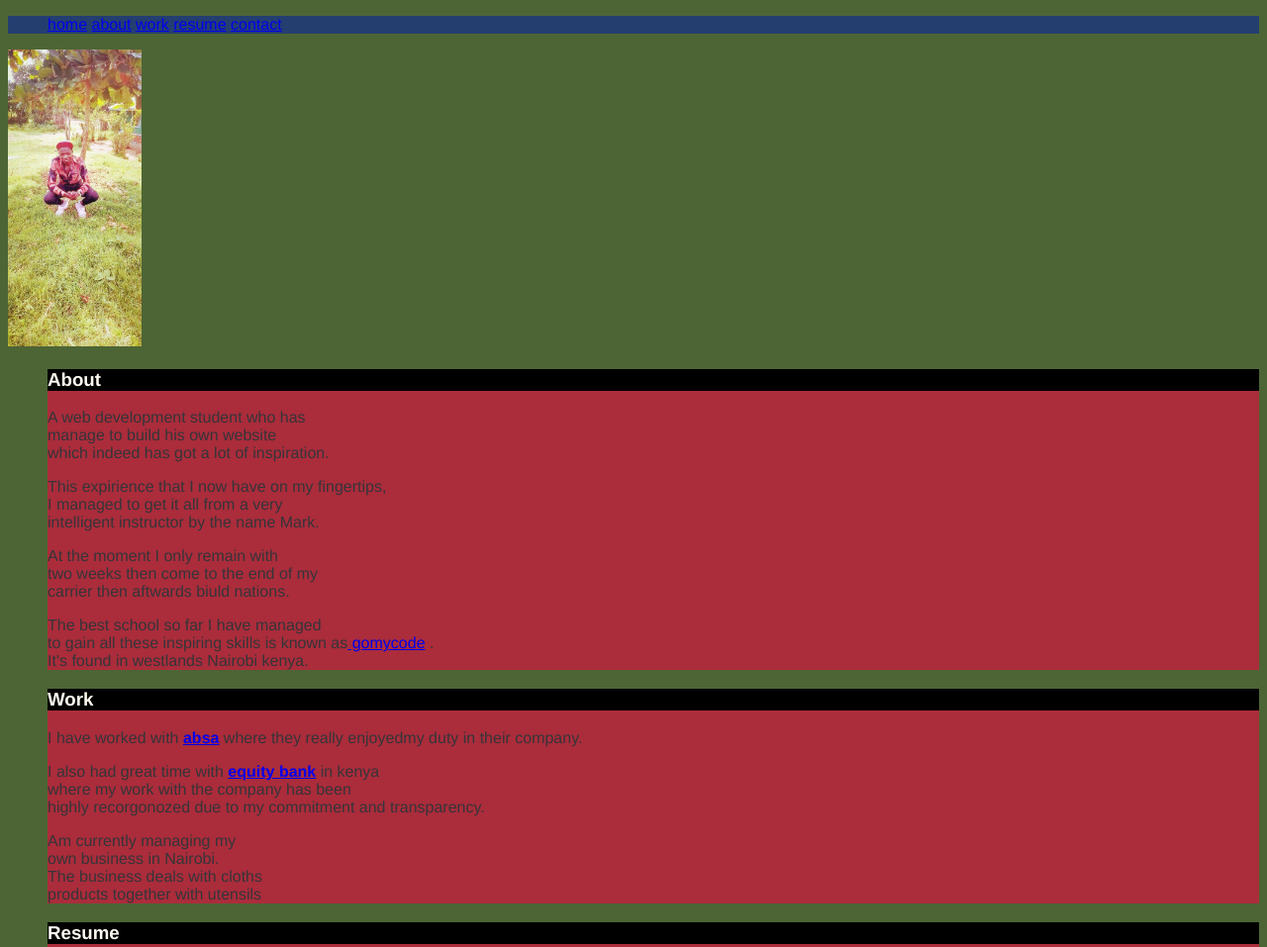
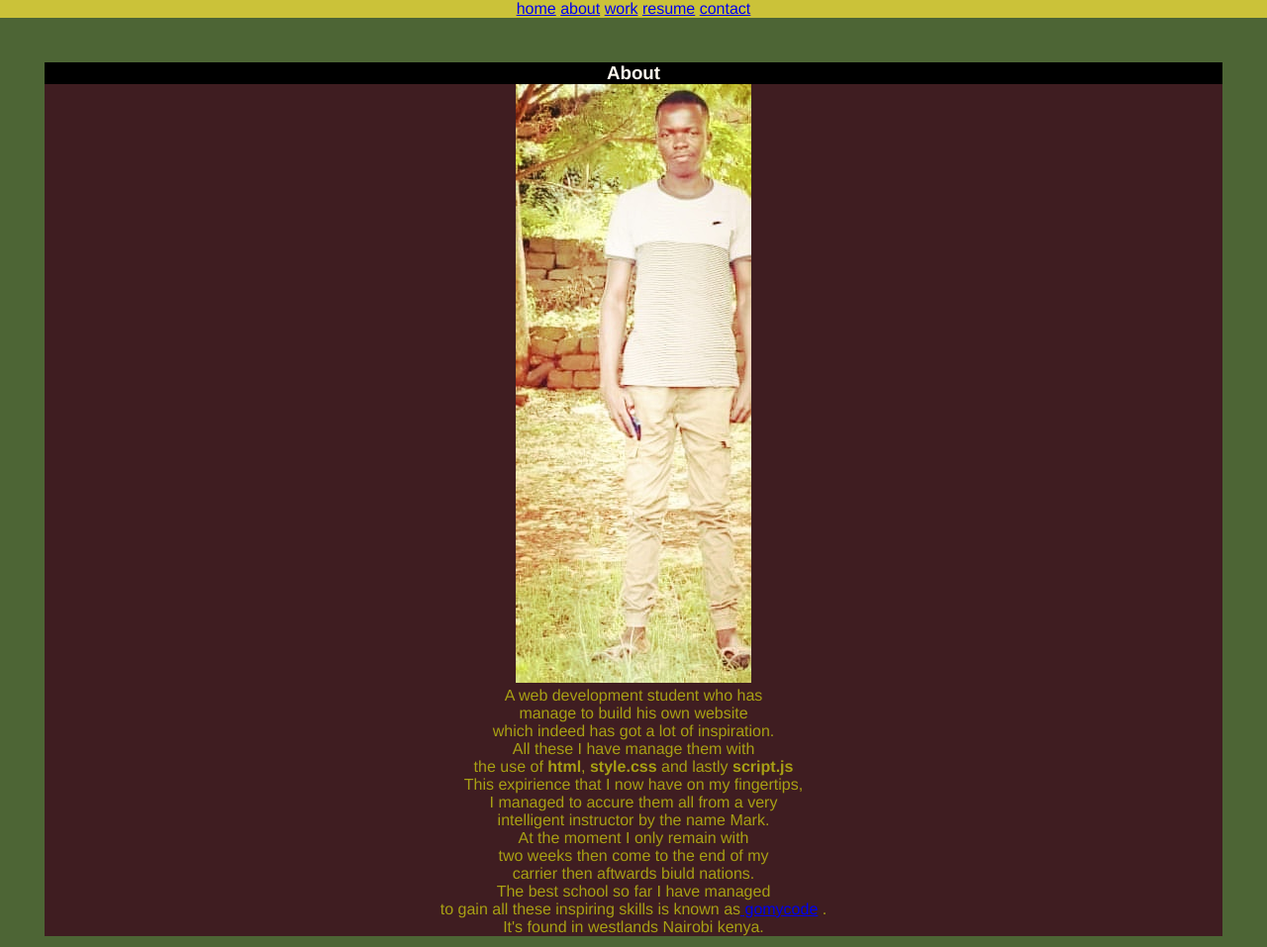
Before and after one commit to stanley-odhiambomwai/document.portfolio, a plain HTML site: page index.html in a window 1280 px wide. Shown: the top 957 px of the page at 99% size. Drawn offline with Linux system fonts and the light colour scheme.

Commit message:
changes done on index.html

```diff
--- a/index.html
+++ b/index.html
@@ -7,10 +7,10 @@
     <title>Stanley's project</title>
     <style>
       section {
-        background-color: rgb(171, 44, 59);
-        color: rgb(53, 53, 57);}
+        background-color: rgb(63, 29, 33);
+        color: rgb(168, 160, 20);}
       header {
-        background-color: rgb(36, 62, 112);
+        background-color: rgb(203, 194, 57);
         color: rgb(141, 47, 47);
         padding: 30px 20 px;
       }
@@ -26,33 +26,41 @@
   </head>
   <body>
     <header>
+      <!-- Narvbar -->
       <nav>
         <ul>
-          <li><a href="/home"> home</a></li>
+          <li><a href="#"> home</a></li>
           <li><a href="#about"> about</a></li>
           <li><a href="#work"> work</a></li>
           <li><a href="#resume"> resume</a></li>
           <li><a href="#contact"> contact</a></li>
         </ul>
       </nav>
+      <!-- End of Narvbar-->
     </header>
-    <img src="images/IMG_20240205_211759.jpg"
-    height="300px">
     <ul>
+
+      <!-- About Section-->
       <section id="about">
+        <div class="container">
         <h3>About</h3>
+        <div class="My image-profile">
+          <img src="IMG_20240205_211932 (1).jpg" alt="Stanley Odhiambo"></div>
         <li>
+          <ul>
           <p>
             A web development student who has<br />
             manage to build his own website<br />
-            which indeed has got a lot of inspiration.
+            which indeed has got a lot of inspiration.<br>
+             All these I have manage them with <br>
+             the use of <b>html</b>, <b>style.css</b> and lastly <b>script.js</b>
           </p>
         </li>
         <li>
           <p>
-            This expirience that I now have on my fingertips,<br />
-            I managed to get it all from a very <br />intelligent instructor by
-            the name Mark.
+            This expirience that I now have on my fingertips,<br>
+            I managed to accure them all from a very <br>
+            intelligent instructor by the name Mark.
           </p>
         </li>
         <li>
@@ -63,13 +71,20 @@
           </p>
           <p>
             The best school so far I have managed <br />to gain all these
-            inspiring skills is known as<a href="https://gomycode.com"> gomycode</a> .<br />
+            inspiring skills is known as<a href="https://gomycode.com" target="_blank"> gomycode</a> .<br />
             It's found in westlands Nairobi kenya.
           </p>
-        </li>
+          </li>
+        </div>
       </section>
+      <!-- End of About Section-->
+
+      <!--Work Section-->
       <section id="Work">
+        <div class="container">
       <h3>Work</h3>
+      <div class="An item of work">
+        <h4>Absabank</h4>
       <p>
         I have worked with <u><b><a href="https://www.absabank.co.ke/">absa</a></b></u> where they really enjoyedmy duty
         in their company.
@@ -83,13 +98,22 @@
          own business in Nairobi.<br>
          The business deals with cloths <br>products together with utensils</p>
       </section>
+       <!-- End of Work Section-->
+
+       <!-- Resume Section-->
       <section id="Resume">
         <h3>Resume</h3>
         <a href="https://www.tealhq.com/post/links-in-resume#"> Click to open the resume.</a>
         </section>
+        <!-- End of Resume Section-->
+
+        <!-- Contact SEction-->
       <section id="contact">
         <h3>contact</h3>
         <p> Here is where you can email me from: <a href="https://myaccount.google.com" target="_blank"> My email account.</a></p>
+        <p></p>
+        <!-- End of Contact section-->
+
     </ul>
     <u
       ><i><h4>An image of a student learning how to code.</h4></i></u
@@ -99,12 +123,11 @@
       alt="This is a picture of a student leraning on how to code"
       height="200px"
     />
-    <video></video>
     <a href="https://www.youtube.com/" target="_blank"> link to youtube</a>
     <footer>
       <h3>My details</h3>
       <ul>
-        <li <a href="https://taplink.at/en/blog"><i class="fa-brands fa-twitter"></i></a></li>
+        <li><i class="fa-brands fa-twitter"></i></a></li>
         <li><i class="fa-brands fa-facebook"></i></li>
         <li><i class="fa-brands fa-instagram"></i></li>
         <li><i class="fa-brands fa-whatsapp"></i></li>
--- a/style.css
+++ b/style.css
@@ -1,5 +1,12 @@
+*{
+  margin: 0%;
+  padding: 0%;
+  box-sizing: border-box;
+}
+
 body {
   background-color: rgb(77, 101, 53);
+  text-align: center;
 }
 ul {
   font-family: helvetica neue, roboto;
@@ -19,3 +26,6 @@ h4 {
   color: darkkhaki;
   background-color: green;
 }
+section{
+  margin: 45px;
+}
```
Also changed, not shown: IMG_20240205_211932 (1).jpg (added).
